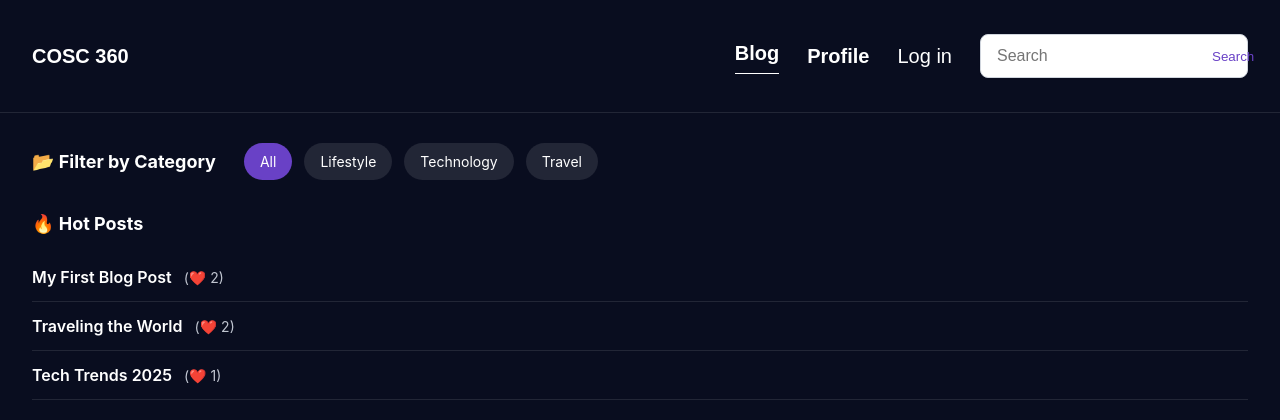
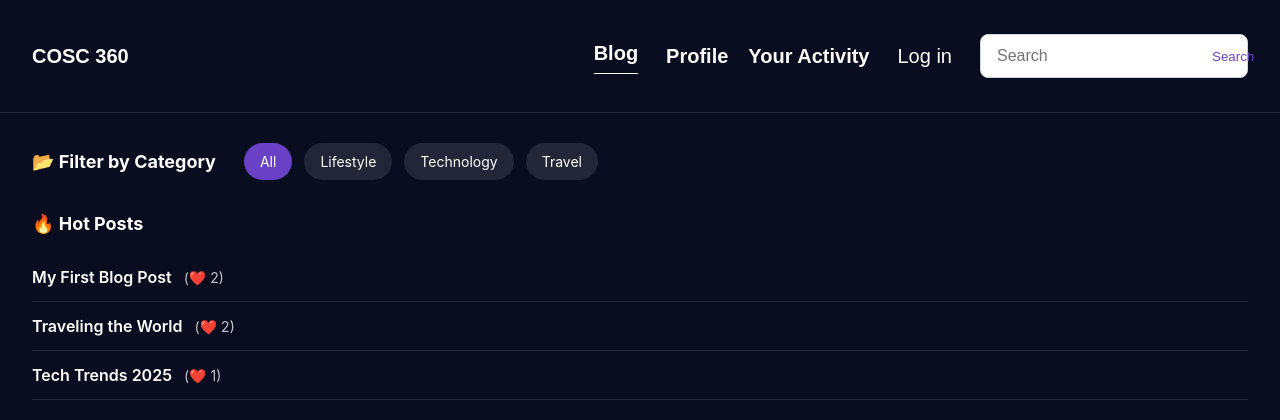
Before and after one commit to danial098/blog360, a PHP site: page /index.php in a window 1280 px wide. Shown: the top 420 px of the page. Run offline with PHP 8.4, Linux system fonts and the light colour scheme; data comes from the database, SQL or seed files in the repository; data that the repository does not hold is empty.

Commit message:
Added "Your activity" section to nav bar to utilize activity.php

```diff
--- a/src/index.php
+++ b/src/index.php
@@ -171,6 +171,7 @@ $result = $conn->query($sql);
         </div>
       </a>
       <a class="blog2" href="profile.php">Profile</a>
+      <a class="blog2" href="activity.php">Your Activity</a>
 
       <?php if (isset($_SESSION['username'])): ?>
         <?php if ($_SESSION['role'] === 'admin'): ?>
```
